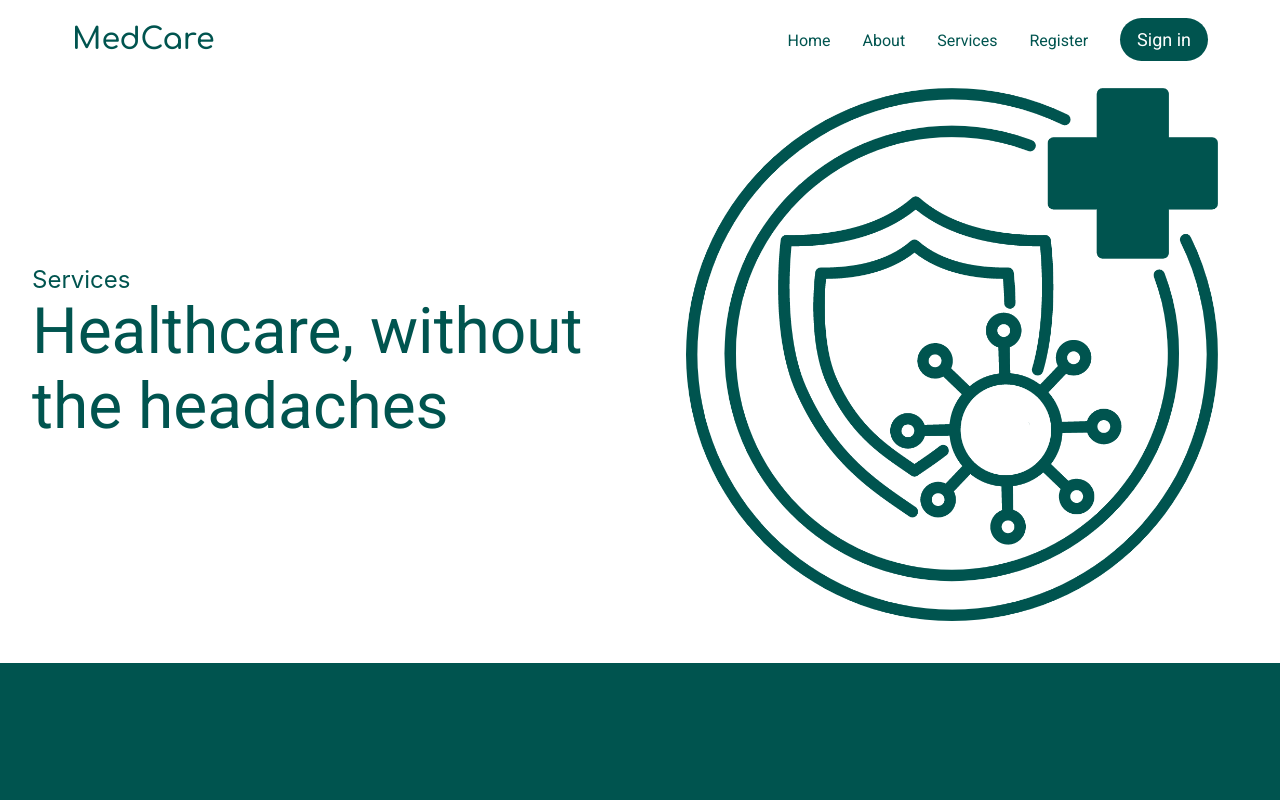
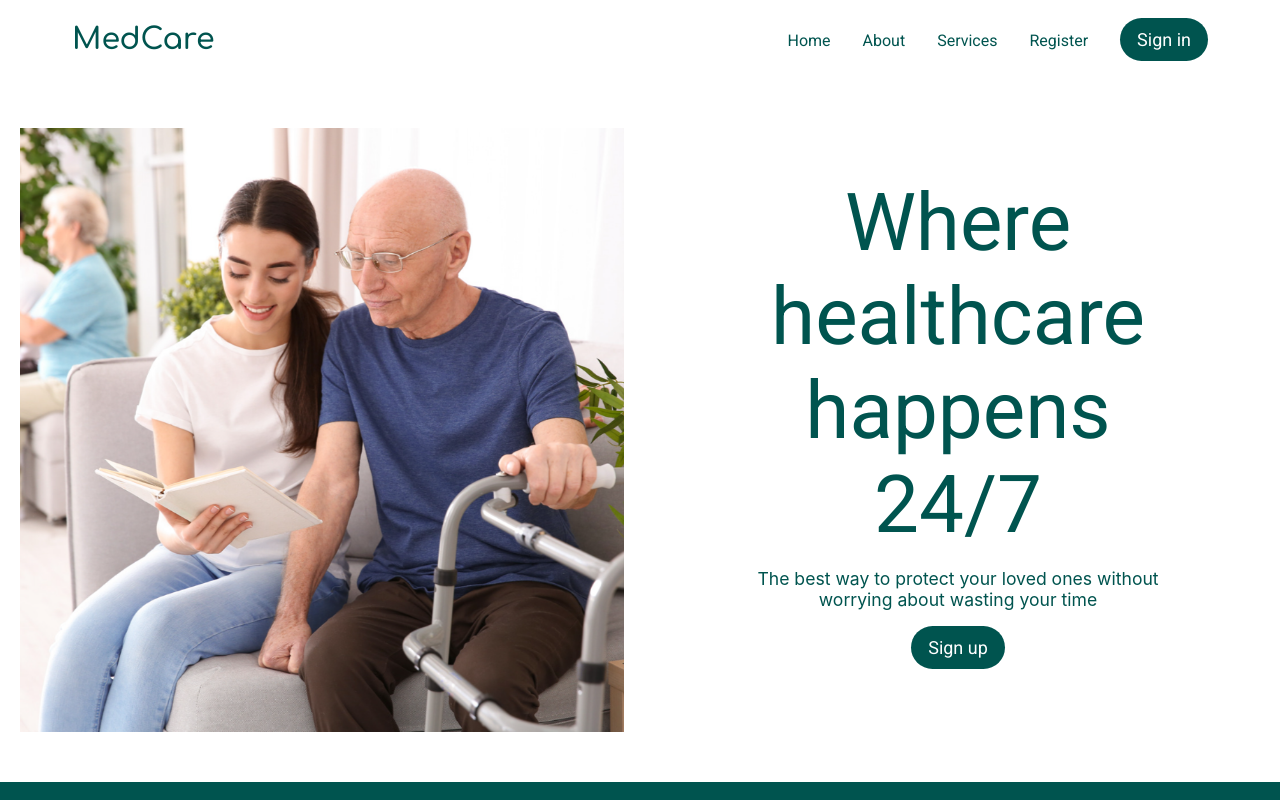
Before and after one commit to mohamad-alkaadi/MedCare, a React (Create React App) app in the folder final_last-version/: page / in a window 1280 px wide. Shown: the top 800 px of the page. Built offline with nearby package versions, Linux system fonts and the light colour scheme; a web font is replaced by a local one.

Commit message:
update to home

```diff
--- a/final_last-version/src/App.js
+++ b/final_last-version/src/App.js
@@ -9,9 +9,9 @@ function App() {
   return (
     <div className="App">
       <NavBar/>
-      {/* <Home/> */}
+      <Home/>
       {/* <Register/> */}
-      <Services/>
+      {/* <Services/> */}
       <Footer/>
     </div>
   );
--- a/final_last-version/src/Page/Home/home-css/sectionfive.css
+++ b/final_last-version/src/Page/Home/home-css/sectionfive.css
@@ -37,6 +37,12 @@
     padding: .8rem 3rem;
     font-size: 1.2rem;
     border: #00544f solid 1px;
+}
+.sec-five-button:hover{
+    background-color: #005450;
+    color: #fff;
+    border: none;
+
 }
 
 .sec-five-img{
--- a/final_last-version/src/Page/Home/home-css/sectionone.css
+++ b/final_last-version/src/Page/Home/home-css/sectionone.css
@@ -36,7 +36,6 @@
 }
 
 .one-button{
-    border: #00544f solid 1px;
     border-radius: 50px;
     padding: 11px 17px;
     background-color: #00544f;
@@ -48,6 +47,9 @@
     text-decoration: none;
 }
 
+.one-button:hover{
+    background-color: #068466;
+}
 
 @media (max-width:1300px){
     .one-headline{
--- a/final_last-version/src/Page/Home/home-css/sectionseven.css
+++ b/final_last-version/src/Page/Home/home-css/sectionseven.css
@@ -146,6 +146,7 @@
     font-size: 1.2rem;
 
 }
+
 @media (min-width:1400px){
 
     .seven-card:hover{
@@ -156,7 +157,9 @@
     .seven-card:hover  button{
         color: #fff;
         background: #005450;
+        cursor: pointer;
     }
+
 }
 /* ======================================================= */
 .seven-slide{
```
